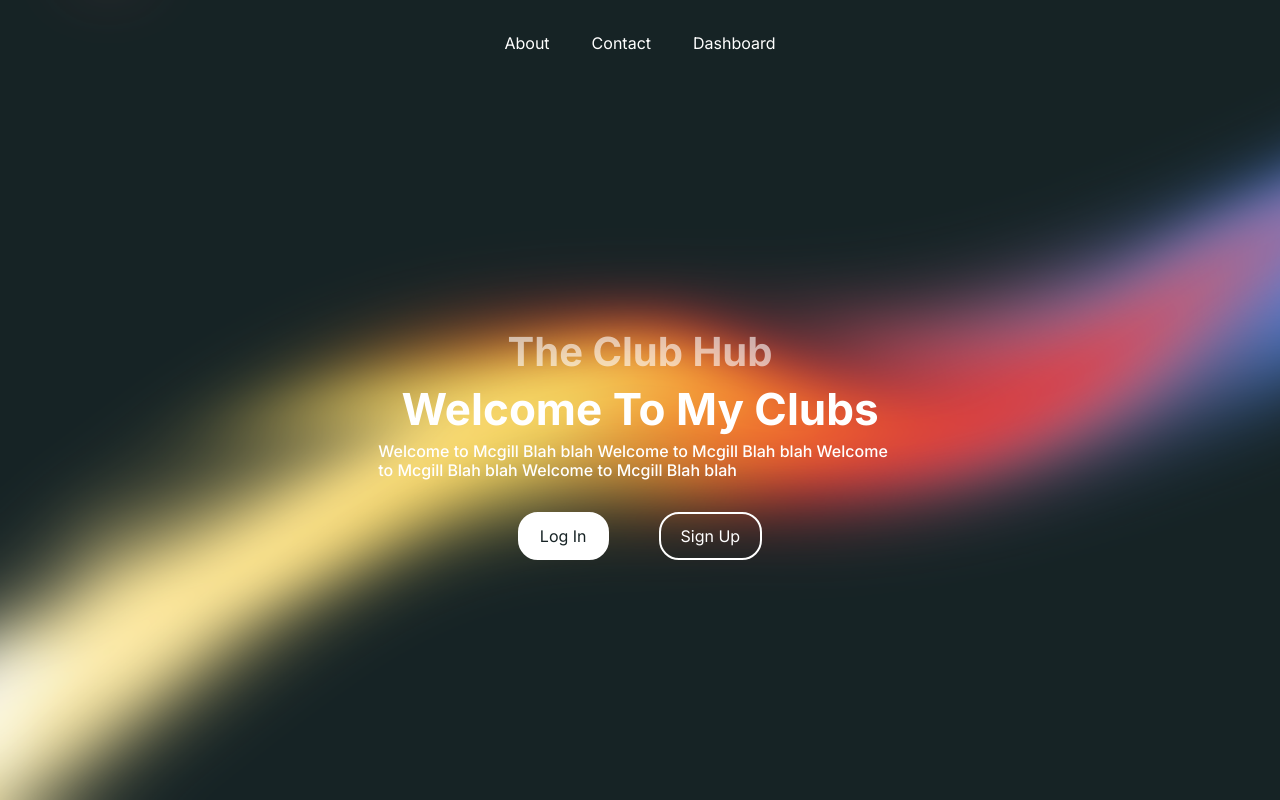
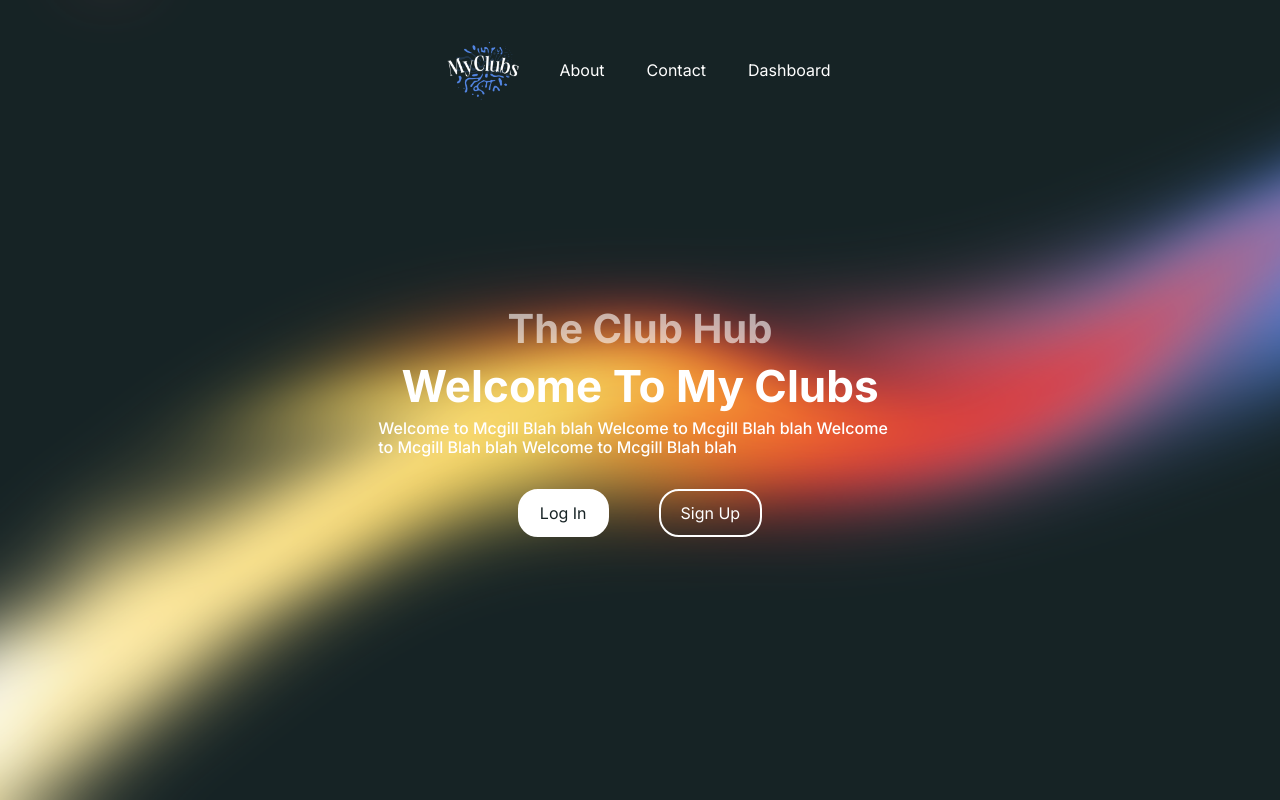
Before and after one commit to HoldenFolk/club-connect, a React (Create React App) app: page / in a window 1280 px wide. Built offline with nearby package versions, Linux system fonts and the light colour scheme.

Commit message:
Add text buttons to header

```diff
--- /dev/null
+++ b/src/components/atomic/Logo.jsx
@@ -0,0 +1,14 @@
+import React from 'react';
+import styled from 'styled-components';
+import logo_white from '../../assets/logo_white.png'
+import logo_black from '../../assets/logo_black.png'
+
+const Logo = ({variant = 'white', ...props}) => {
+    const src = (variant === 'white') ? logo_white : logo_black;
+
+    return (
+        <img src={src} height={80} alt='My Clubs Logo' {...props} />
+    )
+};
+
+export default Logo;
--- a/src/components/organism/screens/LandingPage.jsx
+++ b/src/components/organism/screens/LandingPage.jsx
@@ -6,14 +6,17 @@
 import Button from '../../atomic/Button';
 import HorizontalHeader from '../../molecule/HorizontalHeader';
 import ClickableText from '../../atomic/ClickableText'
+import Logo from '../../atomic/Logo'
 
 // Ladning Page Screen Component
 // TODO: Test styles on diffent devices
+// TOOD: Modularize into components?
 export const LandingPage = () => {
 	return (
 		<PageTemplate>
 			<LandingPageContainer>
 				<HorizontalHeader>
+					<Logo variant='white'/>
 					<ClickableText text='About'/>
 					<ClickableText text='Contact'/>
 					<ClickableText text='Dashboard'/>
@@ -46,6 +49,7 @@
 	flex-direction: column;
 	flex-grow: 1;
 	width: 100%;
+	margin-bottom: 100px;
 `
 
 const LandingPageContainer = styled.div`
```
Also changed, not shown: src/assets/logo_black.png (added), src/assets/logo_white.png (added).
